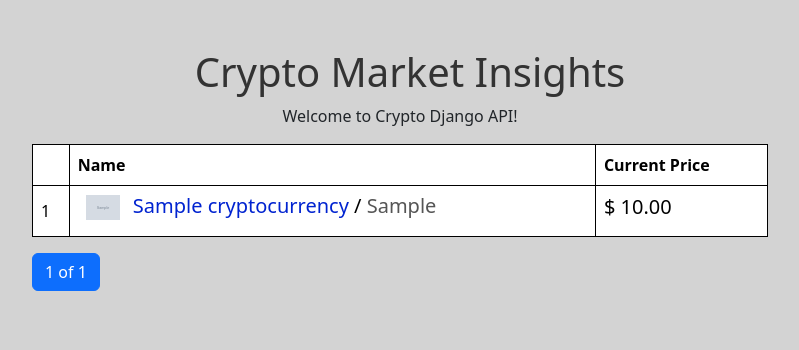
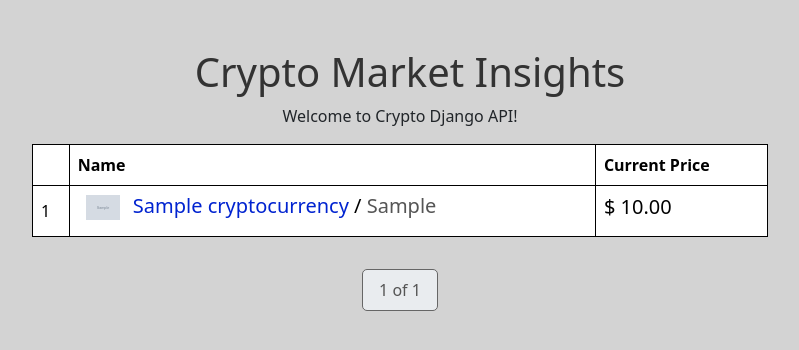
Before and after one commit to YuliaHladyshkevych/cryptocurrency_api, a Django app: page /cryptocurrencies/ in a window 1280 px wide. Shown: the top 350 px of the page, without its empty margins (240-1039 px from the left). Run offline with Django 5.2, Linux system fonts and the light colour scheme; tables that the repository leaves empty hold one stand-in row (values such as "Sample post"); grey boxes marked "Sample" are stand-in pictures; some libraries are stand-ins or nearby versions.

Commit message:
Created styles.css

```diff
--- a/static/css/styles.css
+++ b/cryptocurrency/static/css/styles.css
@@ -56,11 +56,36 @@ ul {
 }
 
 .list-group-item a {
-  color: #000000;
-  text-decoration: none;
+    color: #000000;
+    text-decoration: none;
 }
 
 .list-group-item a:hover {
-  color: #666;
-  text-decoration: underline;
+    color: #666;
+    text-decoration: underline;
 }
+
+ul.pagination {
+    display: flex;
+    justify-content: center;
+    padding: 1em 0;
+    list-style-type: none;
+}
+
+ul.pagination li.page-item {
+    margin: 0 0.5em;
+}
+
+ul.pagination li.page-item a.page-link {
+    color: #050809;
+    text-decoration: none;
+    border-color: #666;
+}
+
+ul.pagination li.page-item.active span.page-link {
+    color: #545454;
+    background-color: #e9ecef;
+    padding: 0.5em 1em;
+    border-radius: 5px;
+    border-color: #666;
+}
```
